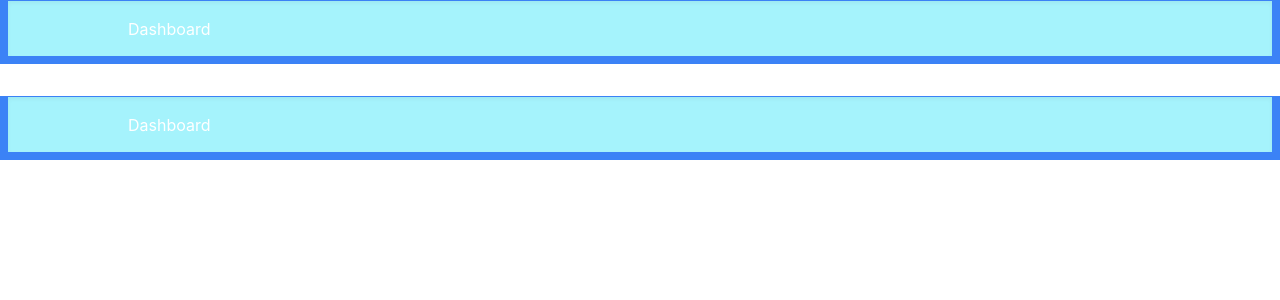
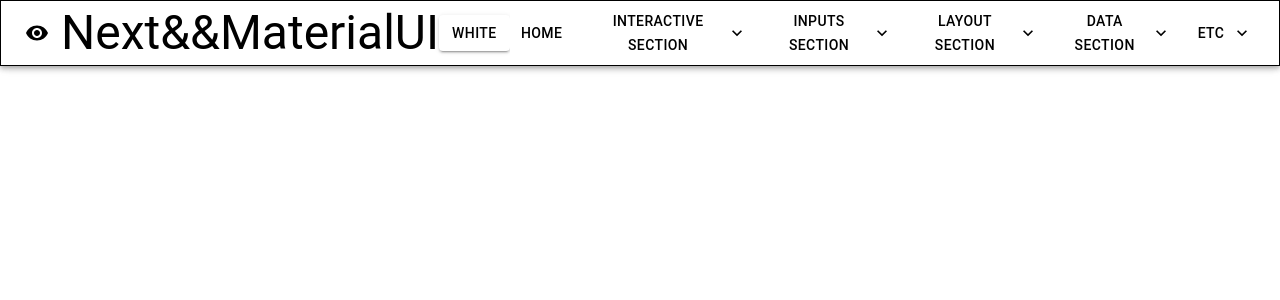
Before and after one commit to DantesSagan/reduxToolkit, a Next.js app: page /navbar in a window 1280 px wide. Shown: the top 300 px of the page. Built offline with nearby package versions, Linux system fonts and the light colour scheme.

Commit message:
Redux Toolkit Tutorial - 1 - Intro feat. React

```diff
--- a/component/MUInavbar.tsx
+++ b/component/MUInavbar.tsx
@@ -16,6 +16,7 @@ import { Visibility } from '@mui/icons-material';
 
 import { CatchingPokemon, KeyboardArrowDown } from '@mui/icons-material';
 import React, { useState } from 'react';
+
 
 export default function NavbarIndexTop({ checked, setChecked }) {
   const [hide, setHide] = useState(true);
--- a/pages/_app.tsx
+++ b/pages/_app.tsx
@@ -1,15 +1,93 @@
 import type { AppProps } from 'next/app';
+import { useState } from 'react';
+
 import Navbar from './navbar';
+import NavbarIndexTop from '../component/MUInavbar';
 
 import '../styles/globals.css';
-
-function MyApp({ Component, pageProps }: AppProps) {
+export default function MyApp({ Component, pageProps }: AppProps) {
+  const [checked, setChecked] = useState<boolean>(true);
   return (
     <div>
-      <Navbar />
-      <Component {...pageProps} />
+      {/* <Navbar /> */}
+      <NavbarIndexTop checked={checked} setChecked={setChecked} />
+      <Component checked={checked} setChecked={setChecked} {...pageProps} />
     </div>
   );
 }
+// Redux Toolkit Tutorial - 1 - Intro feat. React
+// Redux is a predictable state container for javascript apps
+// It is for JavaScript apps
+// It is a state container
+// It is predictable
 
-export default MyApp;
+// Redux is for JavaScript applications
+// Redux is not tied to React
+// Can be used with React, Angular, Vue, or even vanilla JavaScript
+// Redux is a library for JS
+
+// Redux is a state container
+// Redux stores the state of your application
+// Consider a React app - state of a component
+// Redux will store and manage the application state
+// LoginFormComponent
+// state = {username: '', password: '', submitting: false}
+// UserListComponent state = { user: []}
+// Application state = {isUserLoggedIn: true, username: 'Vishwas', profileUrl: '', onlineUsers:[]}
+
+// Redux is predictable
+// Predictable in what way?
+// Redux is a state container
+// The state of the application can change
+// Ex: todo list app - item (pending) => item (completed)
+// In redux, a pattern is enforced to ensure all state transitions are explicit and can be tracked
+// The changes to your application's state become predictable
+
+// What is Redux?
+// "Redux is a predictable state container for JavaScript apps"
+
+// Why Redux?
+// If you want to manage the global stae of you application in a predictable way, redux can help you
+// The patterns and tools provided by Redux make it easier to understand when, where
+// why, and how the state in your application is bein updated, and how your application logic will behave when those changes occur
+
+// Redux guides you towards writing code that is predictable and testable, which helps hive you confidence that you application will work as expected
+
+// What is Redux Toolkit?
+// Redux toolkit is the official, opinionated, batteries-inculded toolset for efficient Redux development
+// It is also intended to be the standard way to write Redux logic in your application
+
+// Why Redux Toolkit?
+// Redux is great, but it does have a few shortcomings
+// 1 Configuring redux in an app seems complicated
+// 2 In addition to redux, a lot of other packages have to be installed to get redux to do something useful
+// 3 Redux requies to much boilerplate code
+// Redux toolkit serves as an abstraction over redux. It hidex the difficult parts ensuring you have good developer exp.
+
+// Redux Toolkit featuring React
+// Redux or Redux toolkit don't need a UI library to work
+// RTK + REACT
+
+// React-redux
+// React
+// => React-redux <=
+// Redux (Redux - toolkit)
+
+// Summary
+// React is a library to build user interfaces
+// Redux is a library for managing state is a predictable way in JavaScript applications
+// Reudx toolkit is a library for efficient redux development
+// React-redux is a library that provides bindings to use React and Redux (Toolkit)
+// together in a application
+
+// Few points before we proceed
+// "When should I use redux in my react application"
+// You have large amounts of application state that are needed in many places in the app
+// The app state is updated frequently over time
+// The logic to update that state may be complex
+// The app has a medium or large-sized codebase, and might be worked on by many people
+// Redux has a learning curve
+// Course structure
+// Learn redux first
+// Learn redux toolkit second
+// Leran React Redux third
```
Also changed, not shown: tsconfig.json (+16 -6 lines), 1 other file (tests, documents, lock files or other folders).
